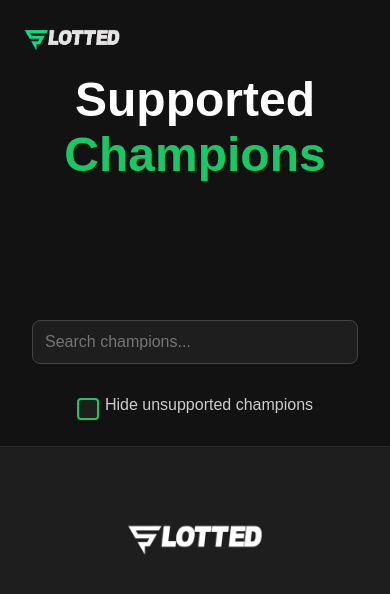
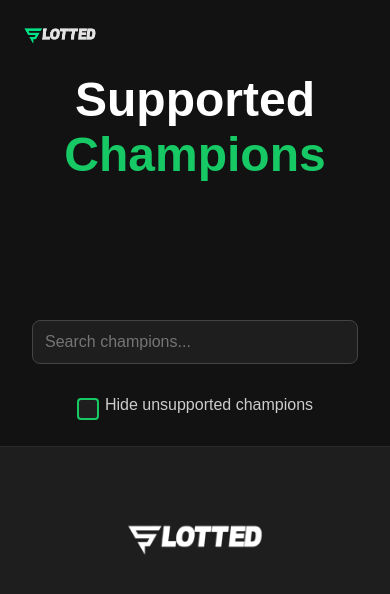
Before and after one commit to nyx41/slotted_champions, a plain HTML site: page index.html in a window 390 px wide. Drawn offline with Linux system fonts and the light colour scheme; no server answers.

Commit message:
Update styles.css

```diff
--- a/styles.css
+++ b/styles.css
@@ -27,9 +27,9 @@ body, ul {
   }
   @media (max-width: 600px) {
     .floating-logo {
-      height: 64px;
-      top: 0.5rem;
-      left: 0.5rem;
+      height: 48px;
+      top: 0.75rem;
+      left: 0.75rem;
     }
   }
   .slotted-header {
```
